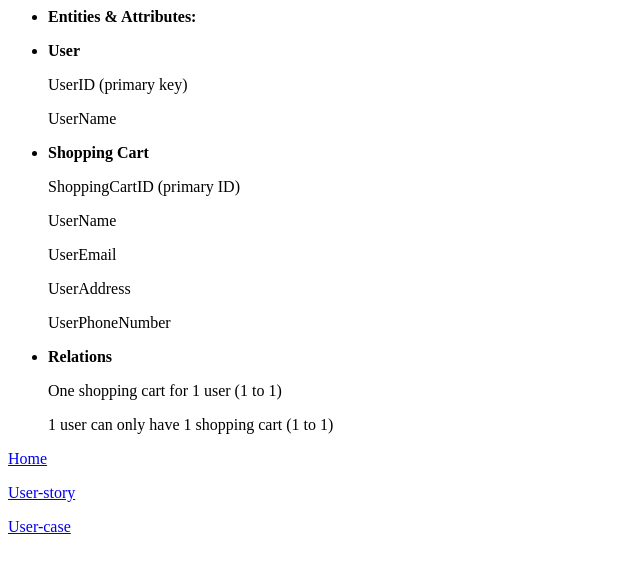
After one commit to eyoungcode/data-design, a PHP site: page /conceptual-model.php in a window 1280 px wide. The commit adds this page. Shown: the top 573 px of the page, without its empty margins (0-640 px from the left). Run offline with PHP 8.4, Linux system fonts and the light colour scheme.

Commit message:
created user model

```diff
--- a/epic/Conceptual Model.php
+++ /dev/null
@@ -1,6 +0,0 @@
-
-
-
-<p><a href="./index.php">Home</a><p>
-<p><a href="./user-story.php">User-story</a><p>
-<p><a href="./user-case.php">User-case</a><p>
--- /dev/null
+++ b/epic/conceptual-model.php
@@ -0,0 +1,27 @@
+<ul>
+	<li>
+	<p><strong>Entities & Attributes:</strong></p>
+	<li>
+		<strong>User</strong>
+		<p>UserID (primary key)</p>
+		<p>UserName</p>
+		<p></p>
+	</li>
+	<li>
+		<strong>Shopping Cart</strong>
+		<p>ShoppingCartID (primary ID)</p>
+		<p>UserName</p>
+		<p>UserEmail</p>
+		<p>UserAddress</p>
+		<p>UserPhoneNumber</p>
+	</li>
+	<li>
+		<strong>Relations</strong>
+		<p>One shopping cart for 1 user (1 to 1)</p>
+		<p>1 user can only have 1 shopping cart (1 to 1)</p>
+	</li>
+</ul>
+
+<p><a href="./index.php">Home</a><p>
+<p><a href="./user-story.php">User-story</a><p>
+<p><a href="./user-case.php">User-case</a><p>
--- a/epic/index.php
+++ b/epic/index.php
@@ -11,5 +11,6 @@
 		<p><a href="./persona.php">Persona</a><p>
 			<p><a href="./user-story.php">User-story</a><p>
 				<p><a href="./user-case.php">User-case</a><p>
+		<p><a href="./conceptual-model.php">Conceptual-model</a><p>
 	</body>
 </html>
--- a/epic/persona.php
+++ b/epic/persona.php
@@ -50,4 +50,4 @@
 <p><a href="./index.php">Home</a><p>
 <p><a href="./user-story.php">User-story</a><p>
 <p><a href="./user-case.php">User-case</a><p>
-<p><a href="./Conceptual Model.php">Conceptual Model</a><p>
+<p><a href="conceptual-model.php">Conceptual Model</a><p>
--- a/epic/user-case.php
+++ b/epic/user-case.php
@@ -9,4 +9,4 @@
 <p><a href="./index.php">Home</a><p>
 <p><a href="./persona.php">persona</a><p>
 <p><a href="./user-story.php">user-story</a><p>
-<p><a href="./Conceptual Model.php">Conceptual Model</a><p>
+<p><a href="conceptual-model.php">Conceptual Model</a><p>
--- a/epic/user-story.php
+++ b/epic/user-story.php
@@ -1,6 +1,6 @@
-<p><strong>As a User-Road Rash likes to to modify the number of items he is purchasing,
+<p><strong>As a Power user I likes to modify the number of items I am going purchase,
 		while reviewing his shopping cart</strong></p>
 <p><a href="./index.php">Home</a><p>
 <p><a href="./persona.php">persona</a><p>
 <p><a href="./user-case.php">User-case</a><p>
-<p><a href="./Conceptual Model.php">Conceptual Model</a><p>
+<p><a href="conceptual-model.php">Conceptual Model</a><p>
```
